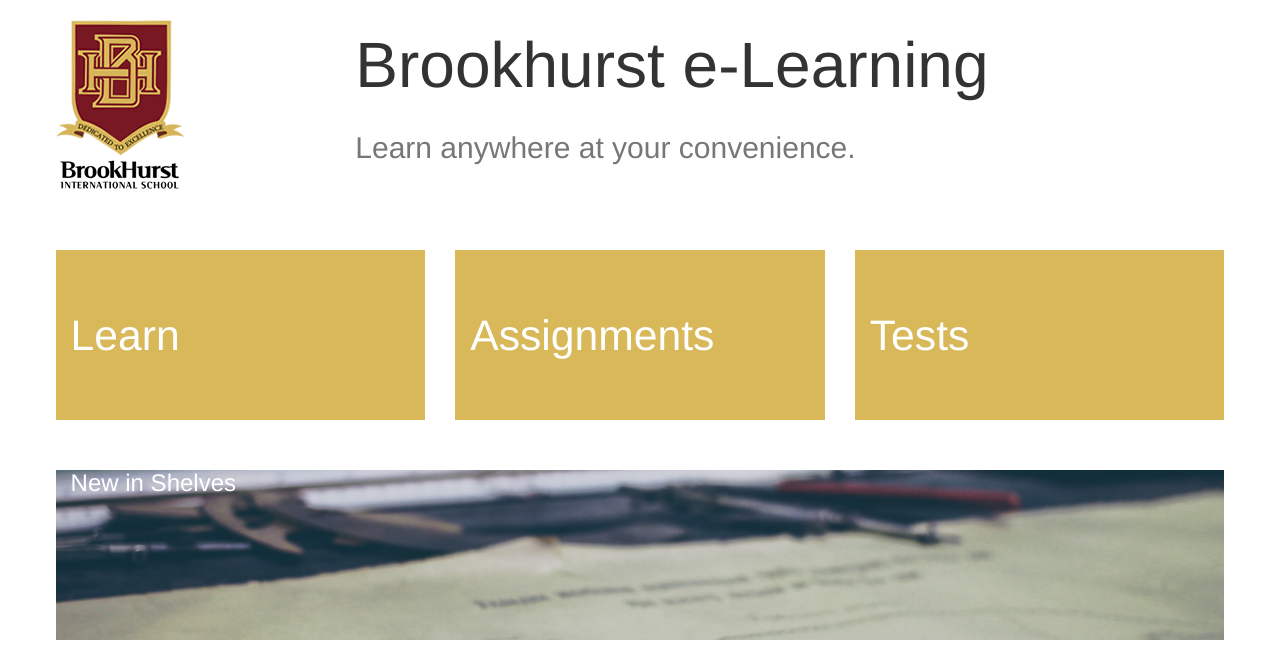
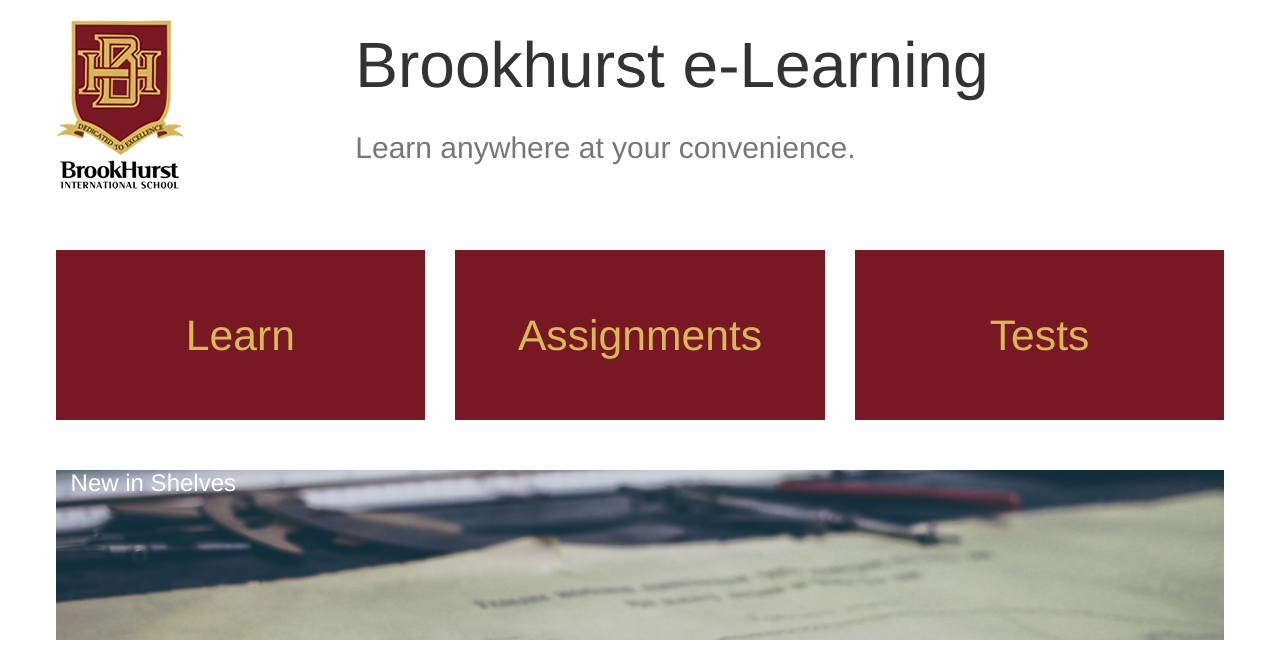
Before and after one commit to AllanJeremy/esomo, a PHP site: page /esomo/ in a window 1280 px wide. Shown: the part 60-720 px from the top of the page. Run offline with PHP 8.4, Linux system fonts and the light colour scheme.

Commit message:
Color Changes

```diff
--- a/brookhurst/css/color.css
+++ b/brookhurst/css/color.css
@@ -24,6 +24,10 @@ COLOR SCHEME
     background-color: sandybrown;
 }
 
+.beige-text
+{
+    color:#d8b859 !Important;
+}
 .white-text {
     color: #fff !Important;
 }
--- a/brookhurst/css/main.css
+++ b/brookhurst/css/main.css
@@ -269,11 +269,11 @@ td a
     margin-bottom: 10px;
 }
 .landing-links a:hover {
-	-webkit-box-shadow: 0 2px 5px 0 rgba(0, 0, 0, 0.16), 0 2px 10px 0 rgba(0, 0, 0, 0.12);
-  -moz-box-shadow: 0 2px 5px 0 rgba(0, 0, 0, 0.16), 0 2px 10px 0 rgba(0, 0, 0, 0.12);
-  box-shadow: 0 2px 5px 0 rgba(0, 0, 0, 0.16), 0 2px 10px 0 rgba(0, 0, 0, 0.12);
+	-webkit-box-shadow: 0 8px 17px 0 rgba(0, 0, 0, 0.2), 0 6px 20px 0 rgba(0, 0, 0, 0.2);
+  -moz-box-shadow: 0 8px 17px 0 rgba(0, 0, 0, 0.2), 0 6px 20px 0 rgba(0, 0, 0, 0.2);
+  box-shadow: 0 8px 17px 0 rgba(0, 0, 0, 0.2), 0 6px 20px 0 rgba(0, 0, 0, 0.2);
+  transform:translateY(-10%);
 }
-
 .grid-gutter-width {
     margin: 15px;
 }
--- a/brookhurst/index.php
+++ b/brookhurst/index.php
@@ -37,17 +37,17 @@
 
             <div class='row landing-links'>
                 <div class="col-sm-4 col-xs-12">
-                    <a class='col-xs-12 primary-color-beige white-text' href='learn.php'>
+                    <a class='col-xs-12 primary-color-maroon beige-text center_text' href='learn.php'>
                         Learn
                     </a>
                 </div>
                 <div class="col-sm-4 col-xs-12">
-                    <a class='col-xs-12 primary-color-beige white-text' href='assignment.php'>
+                    <a class='col-xs-12 primary-color-maroon beige-text center_text' href='assignment.php'>
                         Assignments
                     </a>
                 </div>
                 <div class="col-sm-4 col-xs-12">
-                    <a class='col-xs-12 primary-color-beige white-text' href='tests.php'>
+                    <a class='col-xs-12 primary-color-maroon beige-text center_text' href='tests.php'>
                         Tests
                     </a>
                 </div>
```
